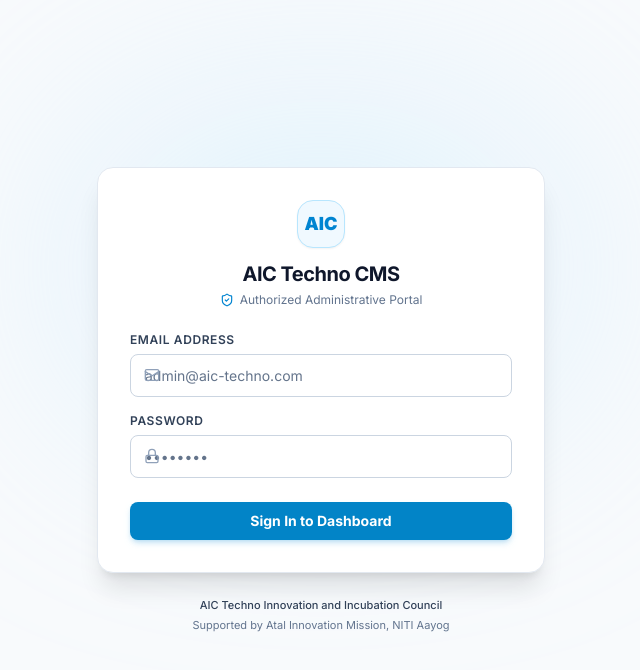
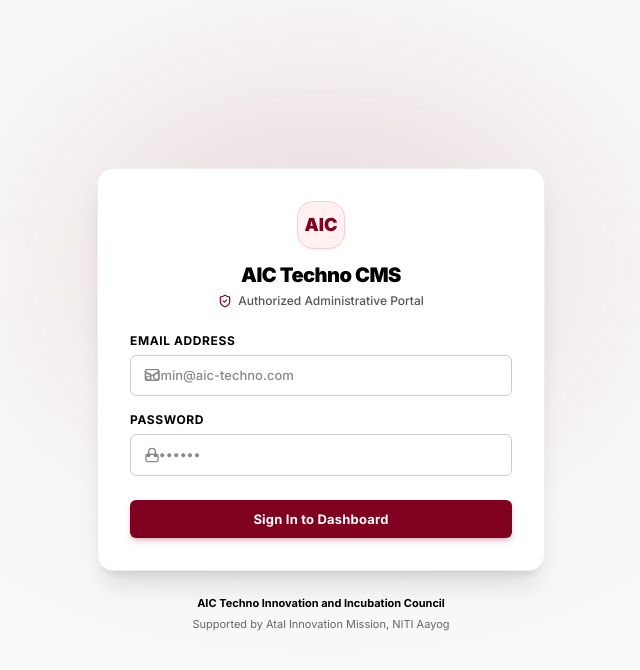
Before and after one commit to AmitavaDatta2004/aic-techno-website-cms, a Next.js app: page /login in a window 1280 px wide. Shown: the top 670 px of the page, without its empty margins (319-959 px from the left). Built offline with nearby package versions, Linux system fonts and the light colour scheme; no server answers.

Commit message:
feat: implement initial CMS foundation including topbar, authentication structure, and media library management system

```diff
--- a/src/app/dashboard/media/page.tsx
+++ b/src/app/dashboard/media/page.tsx
@@ -233,7 +233,7 @@
               <p className="text-[var(--cms-text-2)]">No media files found. Upload some to get started.</p>
             </div>
           ) : (
-            <div className="grid grid-cols-2 md:grid-cols-3 lg:grid-cols-4 gap-6">
+            <div className="grid grid-cols-[repeat(auto-fill,minmax(200px,1fr))] gap-6 w-full">
               {media.map((file) => (
                 <div key={file.id} className="cms-card group overflow-hidden flex flex-col">
                   <div className="relative aspect-square overflow-hidden bg-[var(--cms-surface-2)]">
--- a/src/app/dashboard/mentors/page.tsx
+++ b/src/app/dashboard/mentors/page.tsx
@@ -131,7 +131,7 @@
             <p style={{ color: "var(--cms-muted)" }}>No mentors found. Add one to get started.</p>
           </div>
         ) : (
-          <div className="grid grid-cols-1 lg:grid-cols-2 gap-6">
+          <div className="grid grid-cols-[repeat(auto-fill,minmax(380px,1fr))] gap-6 w-full">
             {mentors.map((mentor) => (
               <div key={mentor.id} id={`mentor-${mentor.id}`} className="cms-card p-6 rounded-xl space-y-4">
                 <div className="flex items-start gap-6">
--- a/src/app/globals.css
+++ b/src/app/globals.css
@@ -1,34 +1,35 @@
 @import "tailwindcss";
 
-/* ─── AIC Techno CMS Enterprise Light Theme (High-Contrast Solid Black Text) ─ */
+/* ─── AIC Techno CMS — Obsidian & Rich Maroon Design System ───────────────
+   Monochrome obsidian foundation with a rich executive Maroon accent (#800020)
+   ────────────────────────────────────────────────────────────────────────── */
 
 :root {
-  /* Surface Layers */
-  --cms-bg:            #F8FAFC;   /* Slate 50 Canvas */
+  /* Surfaces */
+  --cms-bg:            #F9F9F9;   /* Crisp Off-White */
   --cms-surface:       #FFFFFF;   /* Pure White Card */
-  --cms-surface-2:     #F1F5F9;   /* Input / Sub-surface */
-  --cms-surface-hover: #E2E8F0;   /* Interactive Hover */
-  --cms-border:        #CBD5E1;   /* Slate 300 Sharp Border */
-  --cms-border-focus:  #0284C7;   /* Sky Blue */
+  --cms-surface-2:     #F5F5F5;   /* Sub-surface */
+  --cms-surface-hover: #EEEEEE;   /* Hover State */
+  --cms-border:        #E2E2E2;   /* 1px Border */
+  --cms-border-focus:  #800020;   /* Rich Maroon Focus */
 
-  /* Color Accents */
-  --cms-accent:        #0284C7;   /* Sky Blue 600 */
-  --cms-accent-hover:  #0369A1;   /* Sky Blue 700 */
-  --cms-accent-light:  #E0F2FE;   /* Sky 100 */
-  --cms-success:       #047857;   /* Emerald 700 */
-  --cms-success-light: #D1FAE5;   /* Emerald 100 */
-  --cms-danger:        #B91C1C;   /* Red 700 */
-  --cms-danger-light:  #FEE2E2;   /* Red 100 */
-  --cms-warning:       #B45309;   /* Amber 700 */
-  --cms-info:          #1D4ED8;   /* Blue 700 */
+  /* Color Accents (Rich Maroon & Black) */
+  --cms-accent:        #800020;   /* Executive Deep Maroon */
+  --cms-accent-hover:  #660019;   /* Darker Maroon */
+  --cms-accent-light:  #FFF0F2;   /* Soft Maroon Tint */
+  --cms-success:       #047857;   /* Emerald */
+  --cms-success-light: #D1FAE5;
+  --cms-danger:        #991B1B;   /* Deep Red */
+  --cms-danger-light:  #FEE2E2;
+  --cms-warning:       #B45309;
 
-  /* Text Hierarchy (Full Solid Black & Crisp High Contrast) */
-  --cms-text:          #000000;   /* Full Solid Black for Headings & Titles */
-  --cms-text-2:        #111827;   /* Near Black (Gray 900) for Secondary Text */
-  --cms-muted:         #334155;   /* Slate 700 for Captions & Descriptions */
+  /* Text Hierarchy */
+  --cms-text:          #000000;   /* Solid Black Headings */
+  --cms-text-2:        #1A1A1A;   /* Near-Black Text */
+  --cms-muted:         #555555;   /* Gray 500 Captions */
 
-  /* Typography */
-  --font-sans: var(--font-inter), -apple-system, BlinkMacSystemFont, "Segoe UI", Roboto, sans-serif;
+  /* Font */
+  --font-sans: 'Inter', -apple-system, BlinkMacSystemFont, "Segoe UI", Roboto, sans-serif;
 }
 
 @theme inline {
@@ -47,7 +48,7 @@
   --font-sans:               var(--font-sans);
 }
 
-/* ─── Global Reset & Scrollbars ──────────────────────────────────────────── */
+/* ─── Base Reset ─────────────────────────────────────────────────────────── */
 
 *,
 *::before,
@@ -57,6 +58,7 @@
 
 html {
   scroll-behavior: smooth;
+  -webkit-text-size-adjust: 100%;
 }
 
 body {
@@ -69,134 +71,130 @@
 }
 
 ::-webkit-scrollbar {
-  width: 6px;
-  height: 6px;
+  width: 4px;
+  height: 4px;
 }
 ::-webkit-scrollbar-track {
-  background: var(--cms-bg);
+  background: #000000;
 }
 ::-webkit-scrollbar-thumb {
-  background: #94A3B8;
-  border-radius: 4px;
-}
-::-webkit-scrollbar-thumb:hover {
-  background: #64748B;
+  background: #800020;
+  border-radius: 2px;
 }
 
-/* ─── Component Utilities ────────────────────────────────────────────────── */
+/* ─── Components ─────────────────────────────────────────────────────────── */
 
 .cms-card {
-  background: var(--cms-surface);
-  border: 1px solid var(--cms-border);
+  background: #FFFFFF;
+  border: 1px solid #EEEEEE;
   border-radius: 12px;
-  box-shadow: 0 1px 3px 0 rgba(0, 0, 0, 0.08), 0 1px 2px -1px rgba(0, 0, 0, 0.04);
-  transition: transform 0.2s ease, border-color 0.2s ease, box-shadow 0.2s ease;
+  box-shadow: 0 1px 4px rgba(0, 0, 0, 0.04);
+  transition: all 0.2s ease;
 }
 
 .cms-card-interactive {
-  background: var(--cms-surface);
-  border: 1px solid var(--cms-border);
+  background: #FFFFFF;
+  border: 1px solid #EEEEEE;
   border-radius: 12px;
-  box-shadow: 0 1px 3px 0 rgba(0, 0, 0, 0.06);
-  transition: all 0.2s cubic-bezier(0.16, 1, 0.3, 1);
+  box-shadow: 0 1px 4px rgba(0, 0, 0, 0.04);
+  transition: all 0.2s ease;
 }
 .cms-card-interactive:hover {
-  border-color: #0284C7;
-  background: #FFFFFF;
+  border-color: #800020;
   transform: translateY(-2px);
-  box-shadow: 0 10px 25px -5px rgba(2, 132, 199, 0.15);
+  box-shadow: 0 8px 24px rgba(128, 0, 32, 0.12);
 }
 
 .cms-input {
   background: #FFFFFF;
-  border: 1px solid var(--cms-border);
-  border-radius: 8px;
+  border: 1px solid #CCCCCC;
+  border-radius: 6px;
   color: #000000;
   font-weight: 500;
   padding: 10px 14px;
-  font-size: 14px;
+  font-size: 13px;
   font-family: var(--font-sans);
   outline: none;
   transition: all 0.15s ease;
   width: 100%;
 }
 .cms-input:focus {
-  border-color: var(--cms-accent);
-  box-shadow: 0 0 0 3px rgba(2, 132, 199, 0.2);
+  border-color: #800020;
+  box-shadow: 0 0 0 3px rgba(128, 0, 32, 0.15);
 }
 .cms-input::placeholder {
-  color: #64748B;
-  font-weight: 400;
+  color: #888888;
 }
 
+/* Primary Button — Deep Maroon */
 .cms-btn-primary {
-  background: var(--cms-accent);
-  color: #ffffff;
+  background: #800020;
+  color: #FFFFFF;
   font-weight: 700;
-  font-size: 14px;
-  padding: 9px 18px;
-  border-radius: 8px;
+  font-size: 13px;
+  padding: 10px 22px;
+  border-radius: 6px;
   border: none;
   display: inline-flex;
   align-items: center;
   justify-content: center;
   gap: 8px;
-  transition: all 0.15s ease;
+  transition: all 0.2s ease;
   cursor: pointer;
+  letter-spacing: 0.2px;
 }
 .cms-btn-primary:hover {
-  background: var(--cms-accent-hover);
+  background: #660019;
   transform: translateY(-1px);
-  box-shadow: 0 4px 12px rgba(2, 132, 199, 0.3);
-}
-.cms-btn-primary:active {
-  transform: translateY(0);
+  box-shadow: 0 4px 12px rgba(128, 0, 32, 0.3);
 }
 
 .cms-btn-secondary {
   background: #FFFFFF;
   color: #000000;
-  font-weight: 600;
-  font-size: 14px;
-  padding: 9px 18px;
-  border-radius: 8px;
-  border: 1px solid var(--cms-border);
+  font-weight: 700;
+  font-size: 13px;
+  padding: 10px 22px;
+  border-radius: 6px;
+  border: 1px solid #000000;
   display: inline-flex;
   align-items: center;
   justify-content: center;
   gap: 8px;
-  transition: all 0.15s ease;
+  transition: all 0.2s ease;
   cursor: pointer;
 }
 .cms-btn-secondary:hover {
-  background: var(--cms-surface-2);
-  border-color: #94A3B8;
+  background: #FFF0F2;
+  border-color: #800020;
+  color: #800020;
 }
 
 .cms-badge {
   display: inline-flex;
   align-items: center;
   gap: 6px;
-  padding: 4px 10px;
-  border-radius: 9999px;
+  padding: 4px 12px;
+  border-radius: 100px;
   font-size: 11px;
   font-weight: 700;
-  letter-spacing: 0.02em;
+  letter-spacing: 0.5px;
+  text-transform: uppercase;
 }
 .cms-badge-sky {
-  background: var(--cms-accent-light);
-  color: #0284C7;
-  border: 1px solid #7DD3FC;
+  background: #FFF0F2;
+  color: #800020;
+  border: 1px solid #FECDD3;
 }
 .cms-badge-emerald {
-  background: var(--cms-success-light);
-  color: #047857;
-  border: 1px solid #6EE7B7;
+  background: #F5F5F5;
+  color: #000000;
+  border: 1px solid #CCCCCC;
 }
 .cms-badge-rose {
-  background: var(--cms-danger-light);
-  color: #B91C1C;
-  border: 1px solid #FCA5A5;
+  background: #FFF0F0;
+  color: #991B1B;
+  border: 1px solid #FFCCCC;
 }
 
 /* ─── Keyframe Animations ─────────────────────────────────────────────── */
@@ -206,16 +204,4 @@
   to   { opacity: 1; transform: translateY(0); }
 }
 
-@keyframes slideInRight {
-  from { opacity: 0; transform: translateX(16px); }
-  to   { opacity: 1; transform: translateX(0); }
-}
-
-@keyframes pulseSoft {
-  0%, 100% { opacity: 1; }
-  50%       { opacity: 0.35; }
-}
-
-.animate-fade-in    { animation: fadeIn 0.25s cubic-bezier(0.16, 1, 0.3, 1) both; }
-.animate-slide-in   { animation: slideInRight 0.25s cubic-bezier(0.16, 1, 0.3, 1) both; }
-.animate-pulse-soft { animation: pulseSoft 2s ease-in-out infinite; }
+.animate-fade-in { animation: fadeIn 0.25s ease both; }
--- a/src/app/login/page.tsx
+++ b/src/app/login/page.tsx
@@ -32,25 +32,25 @@
   }
 
   return (
-    <main className="min-h-screen bg-slate-50 flex items-center justify-center p-4 relative overflow-hidden select-none">
-      {/* Background ambient gradient */}
-      <div className="absolute top-1/3 left-1/2 -translate-x-1/2 -translate-y-1/2 w-[500px] h-[300px] bg-sky-200/40 blur-[120px] rounded-full pointer-events-none" />
+    <main className="min-h-screen bg-[#F9F9F9] flex items-center justify-center p-4 relative overflow-hidden select-none">
+      {/* Ambient maroon glow */}
+      <div className="absolute top-1/3 left-1/2 -translate-x-1/2 -translate-y-1/2 w-[500px] h-[300px] bg-[#800020]/15 blur-[120px] rounded-full pointer-events-none" />
 
       <div className="relative w-full max-w-md animate-fade-in space-y-6">
         {/* Card Container */}
-        <div className="bg-white border border-slate-200 rounded-2xl p-8 shadow-xl space-y-6">
+        <div className="bg-white border border-[#EEEEEE] rounded-2xl p-8 shadow-xl space-y-6">
 
           {/* Header */}
           <div className="text-center space-y-3">
-            <div className="inline-flex items-center justify-center w-12 h-12 rounded-2xl bg-sky-50 border border-sky-200 text-sky-600 font-black text-lg shadow-xs">
+            <div className="inline-flex items-center justify-center w-12 h-12 rounded-2xl bg-[#FFF0F2] border border-[#FECDD3] text-[#800020] font-black text-lg shadow-xs">
               AIC
             </div>
             <div>
-              <h1 className="text-xl font-bold text-slate-900 tracking-tight">
+              <h1 className="text-xl font-black text-black tracking-tight">
                 AIC Techno CMS
               </h1>
-              <p className="text-xs text-slate-500 mt-1 flex items-center justify-center gap-1.5">
-                <ShieldCheck className="w-3.5 h-3.5 text-sky-600" />
+              <p className="text-xs text-[#555555] font-medium mt-1 flex items-center justify-center gap-1.5">
+                <ShieldCheck className="w-3.5 h-3.5 text-[#800020]" />
                 <span>Authorized Administrative Portal</span>
               </p>
             </div>
@@ -61,12 +61,12 @@
             <div className="space-y-1.5">
               <label
                 htmlFor="email"
-                className="block text-xs font-semibold text-slate-700 uppercase tracking-wider"
+                className="block text-xs font-bold text-black uppercase tracking-wider"
               >
                 Email Address
               </label>
               <div className="relative">
-                <Mail className="w-4 h-4 text-slate-400 absolute left-3.5 top-1/2 -translate-y-1/2" />
+                <Mail className="w-4 h-4 text-[#888888] absolute left-3.5 top-1/2 -translate-y-1/2" />
                 <input
                   id="email"
                   type="email"
@@ -83,12 +83,12 @@
             <div className="space-y-1.5">
               <label
                 htmlFor="password"
-                className="block text-xs font-semibold text-slate-700 uppercase tracking-wider"
+                className="block text-xs font-bold text-black uppercase tracking-wider"
               >
                 Password
               </label>
               <div className="relative">
-                <Lock className="w-4 h-4 text-slate-400 absolute left-3.5 top-1/2 -translate-y-1/2" />
+                <Lock className="w-4 h-4 text-[#888888] absolute left-3.5 top-1/2 -translate-y-1/2" />
                 <input
                   id="password"
                   type="password"
@@ -105,7 +105,7 @@
             {error && (
               <div
                 role="alert"
-                className="text-xs text-rose-600 bg-rose-50 border border-rose-200 rounded-lg p-3 animate-fade-in"
+                className="text-xs font-semibold text-[#991B1B] bg-[#FEE2E2] border border-[#FECACA] rounded-lg p-3 animate-fade-in"
               >
                 {error}
               </div>
@@ -115,7 +115,7 @@
               id="login-submit"
               type="submit"
               disabled={loading}
-              className="w-full cms-btn-primary py-3 font-semibold text-sm shadow-md shadow-sky-600/20 disabled:opacity-50 disabled:cursor-not-allowed mt-2"
+              className="w-full cms-btn-primary py-3 font-bold text-sm shadow-md shadow-[#800020]/20 disabled:opacity-50 disabled:cursor-not-allowed mt-2"
             >
               {loading ? (
                 <span className="flex items-center justify-center gap-2">
@@ -130,8 +130,8 @@
         </div>
 
         {/* Footer info */}
-        <div className="text-center text-[11px] text-slate-500 space-y-1">
-          <p className="font-medium text-slate-700">
+        <div className="text-center text-[11px] text-[#666666] space-y-1">
+          <p className="font-bold text-black">
             AIC Techno Innovation and Incubation Council
           </p>
           <p>Supported by Atal Innovation Mission, NITI Aayog</p>
```
Also changed, not shown: src/app/dashboard/page.tsx (+33 -48 lines), src/components/cms/Sidebar.tsx (+23 -29 lines), src/components/cms/Topbar.tsx (+22 -12 lines), public/footerlogo.png (added), public/logo.jpeg (added).
